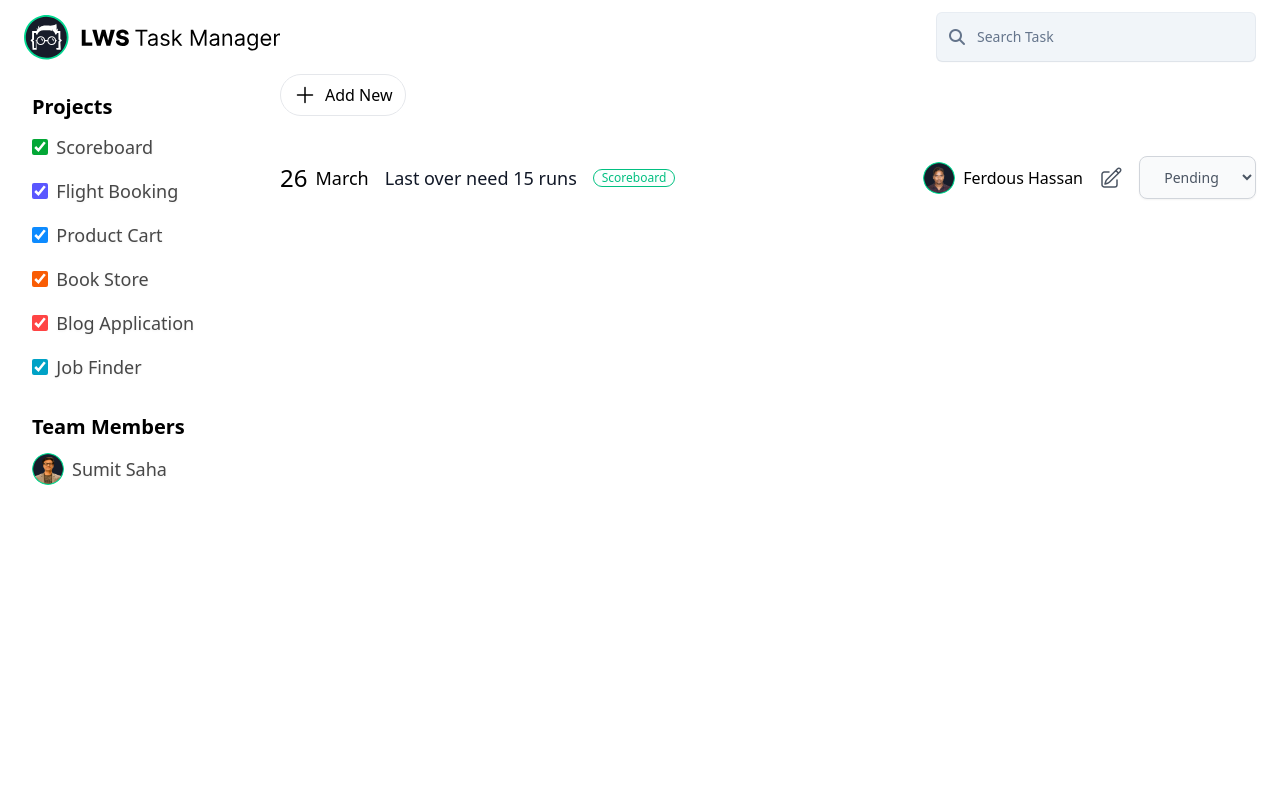
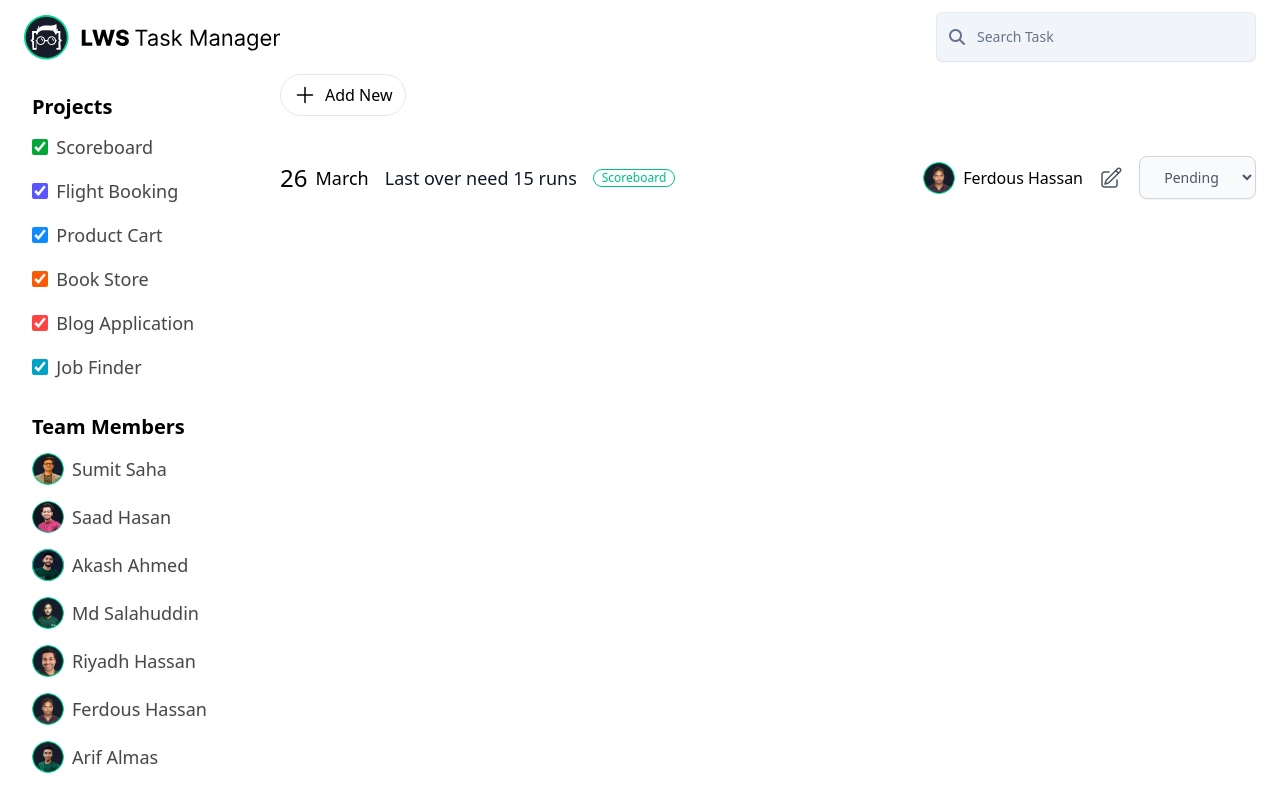
Before and after one commit to codernoyan/task-manager-app, a React (Vite) app: page / in a window 1280 px wide. Built offline with nearby package versions, Linux system fonts and the light colour scheme; data requests are answered from the project's data file.

Commit message:
memebers added

```diff
--- a/src/components/teamMembers/Member.jsx
+++ b/src/components/teamMembers/Member.jsx
@@ -1,8 +1,9 @@
-export default function Member() {
-  return(
+export default function Member({ team }) {
+  const { name, avatar } = team || {};
+  return (
     <div className="checkbox-container">
-      <img src="./images/avatars/sumit.png" className="team-avater" />
-      <p className="label">Sumit Saha</p>
+      <img src={avatar} className="team-avater" />
+      <p className="label">{name}</p>
     </div>
   )
 }
--- a/src/components/teamMembers/Members.jsx
+++ b/src/components/teamMembers/Members.jsx
@@ -1,11 +1,28 @@
+import { useGetTeamQuery } from "../../features/team/teamApi";
+import Error from "../ui/Error";
+import Loading from "../ui/Loading";
 import Member from "./Member";
 
 export default function Members() {
+  const { data: members, isLoading, isError, error } = useGetTeamQuery();
+
+  let content = null;
+
+  if (isLoading) {
+    content = <Loading />
+  } else if (!isLoading && isError) {
+    content = <Error message={error?.data} />
+  } else if (!isLoading && !isError && members?.length === 0) {
+    content = <Error message="There is no projects found!" />
+  } else if (!isLoading && !isError && members?.length > 0) {
+    content = members?.map((team) => <Member key={team.id} team={team} />)
+  };
+
   return (
     <div className="mt-8">
       <h3 className="text-xl font-bold">Team Members</h3>
       <div className="mt-3 space-y-4">
-        <Member />
+        {content}
       </div>
     </div>
   )
```
